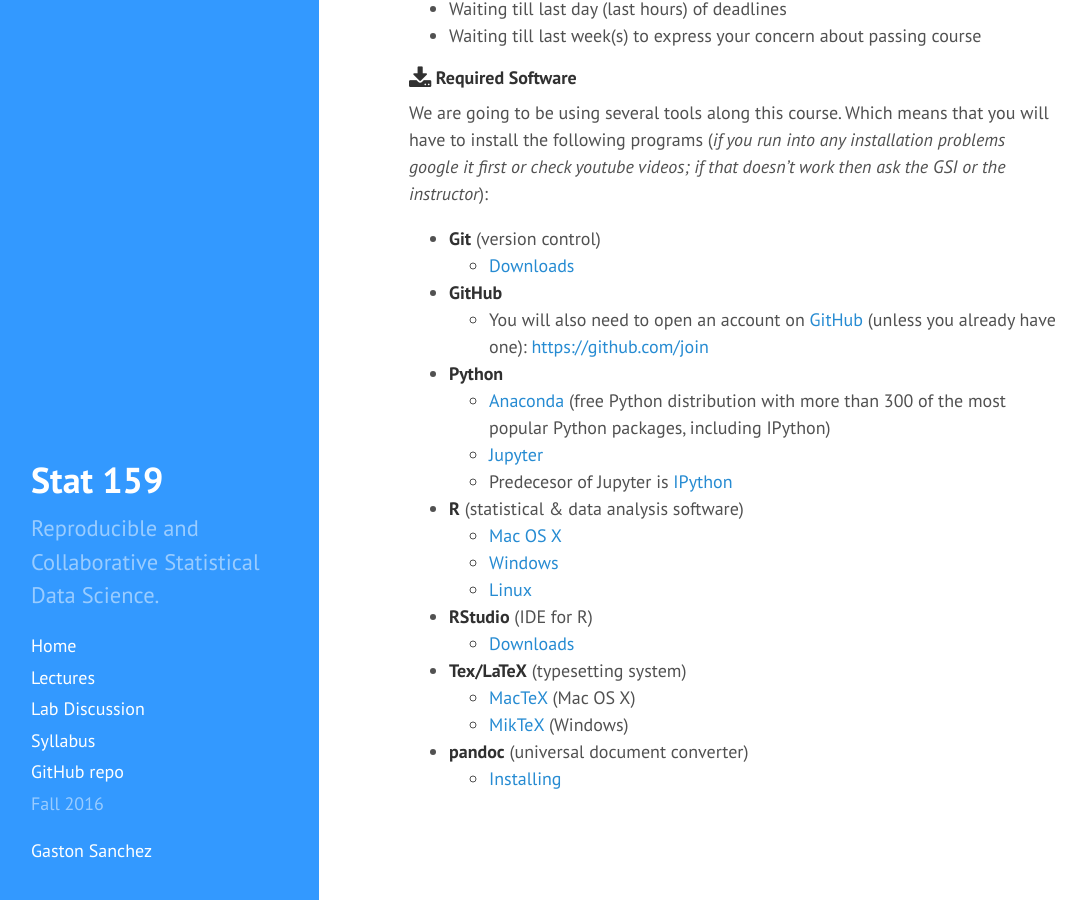
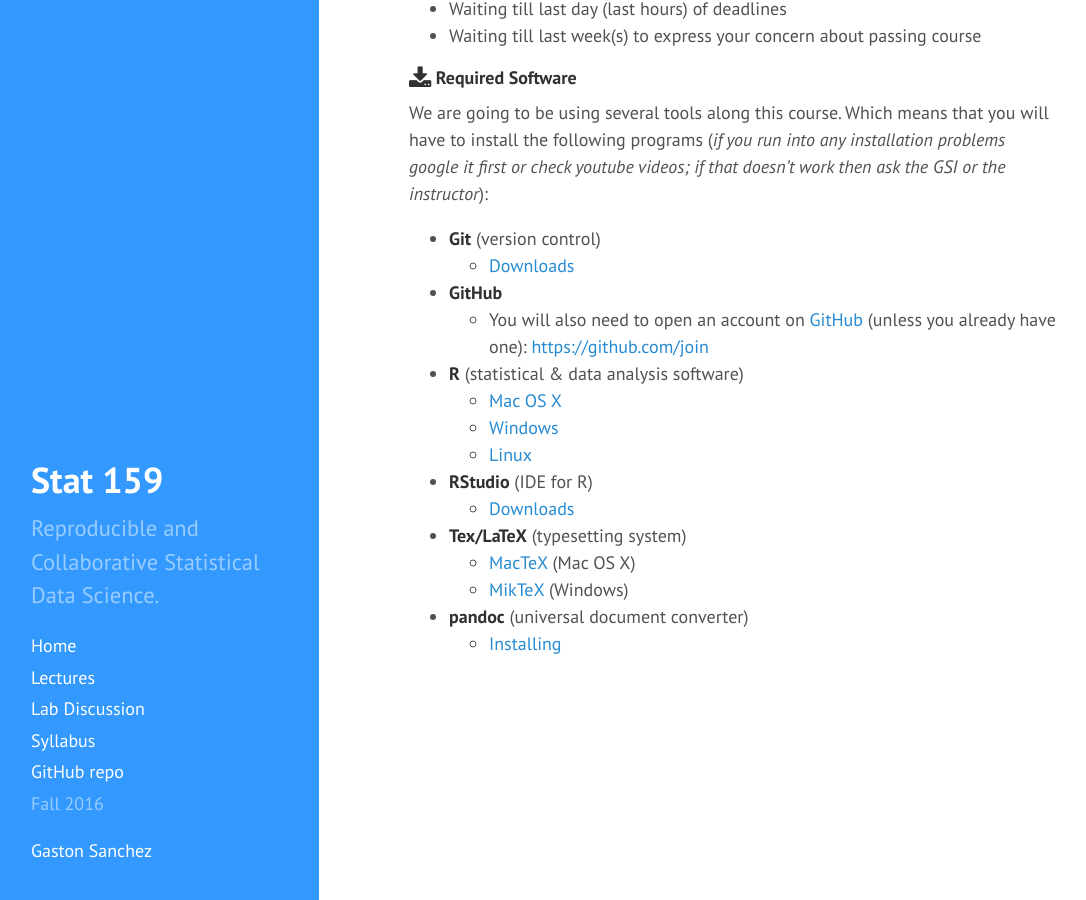
Before and after one commit to gastonstat/relic-stat159, a Jekyll site: the page built from lectures/00-about-course.md, in a window 1280 px wide and 900 px high, scrolled down 2282 px. Shown: the whole window, without its empty margins (5-1091 px from the left). Built offline with Jekyll 4.4.1, drawn with Linux system fonts in a browser that asks for light colours; nearby versions of some CDN libraries.

Commit message:
lectures: remove python from required software

```diff
--- a/lectures/00-about-course.md
+++ b/lectures/00-about-course.md
@@ -139,10 +139,6 @@
 	- [Downloads](https://git-scm.com/downloads)
 - __GitHub__
 	- You will also need to open an account on [GitHub](https://github.com/) (unless you already have one): [https://github.com/join](https://github.com/join)
-- __Python__
-	- [Anaconda](https://www.continuum.io/downloads) (free Python distribution with more than 300 of the most popular Python packages, including IPython)
-	- [Jupyter](http://jupyter.readthedocs.org/en/latest/install.html)
-	- Predecesor of Jupyter is [IPython](http://ipython.org/install.html)
 - __R__ (statistical & data analysis software)
 	- [Mac OS X](https://cran.r-project.org/bin/macosx/)
 	- [Windows](https://cran.r-project.org/bin/windows/base/)
```
